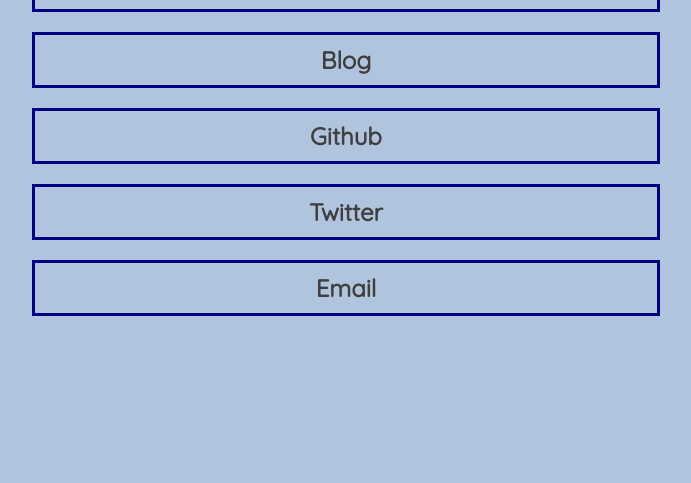
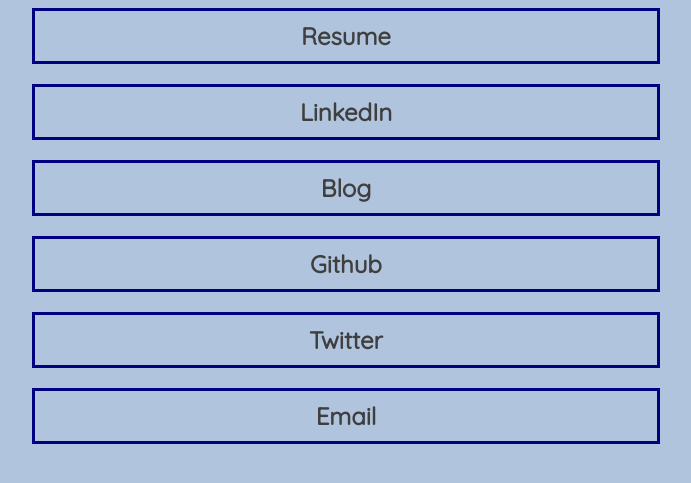
Before and after one commit to bniedermeyer/calling-card, a Gatsby site: page / in a window 1280 px wide. Shown: the part 311-794 px from the top of the page, without its empty margins (294-985 px from the left). Built offline with nearby package versions, Linux system fonts and the light colour scheme; Gatsby itself is replaced by a stand-in of ours.

Commit message:
feat: add LinkedIn

```diff
--- a/src/components/container/container.module.css
+++ b/src/components/container/container.module.css
@@ -6,3 +6,9 @@
   align-items: center;
   white-space: nowrap;
 }
+
+@media only screen and (min-width: 900px) {
+  .container {
+    justify-content: center;
+  }
+}
--- a/src/pages/index.js
+++ b/src/pages/index.js
@@ -9,6 +9,10 @@ export default () => (
     <Picture />
     <h1>Brenden Niedermeyer</h1>
     <LinkButton url="https://brenden.fyi" title="Resume" />
+    <LinkButton
+      url="https://www.linkedin.com/in/bniedermeyer"
+      title="LinkedIn"
+    />
     <LinkButton url="https://medium.com/@brenden.niedermeyer" title="Blog" />
     <LinkButton url="https://github.com/bniedermeyer" title="Github" />
     <LinkButton url="https://twitter.com/thenieds" title="Twitter" />
```
